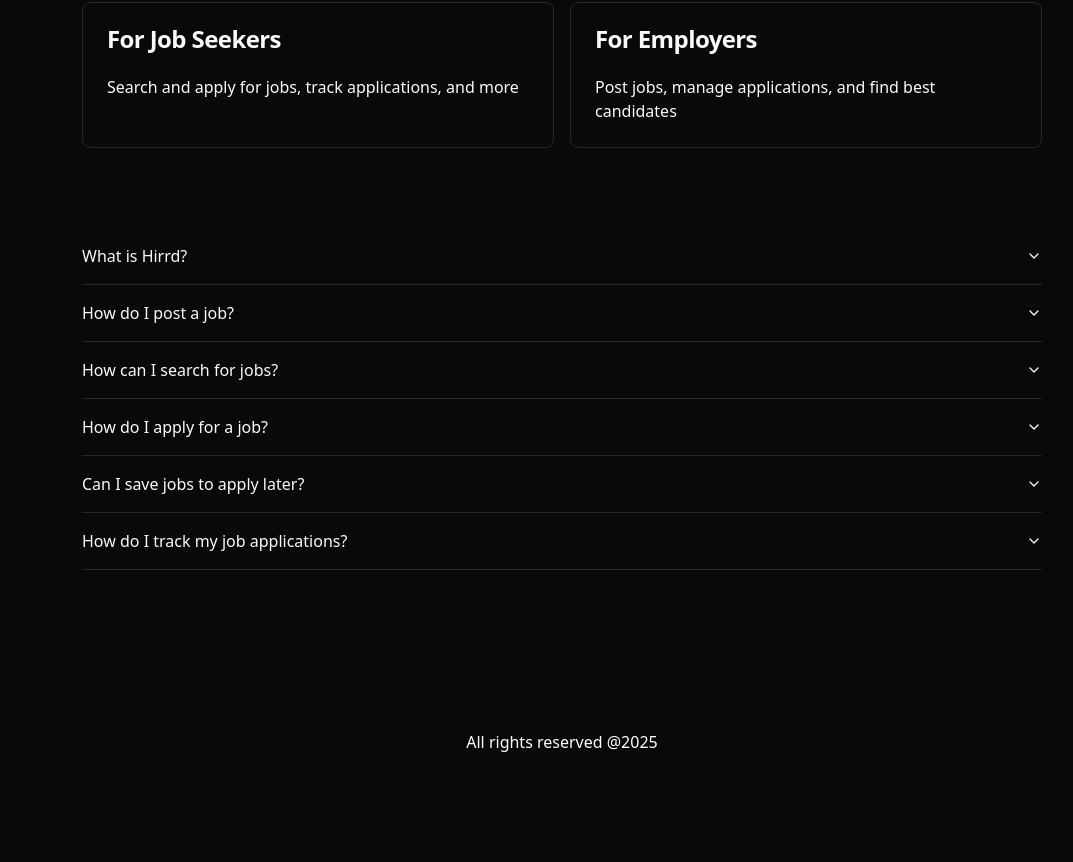
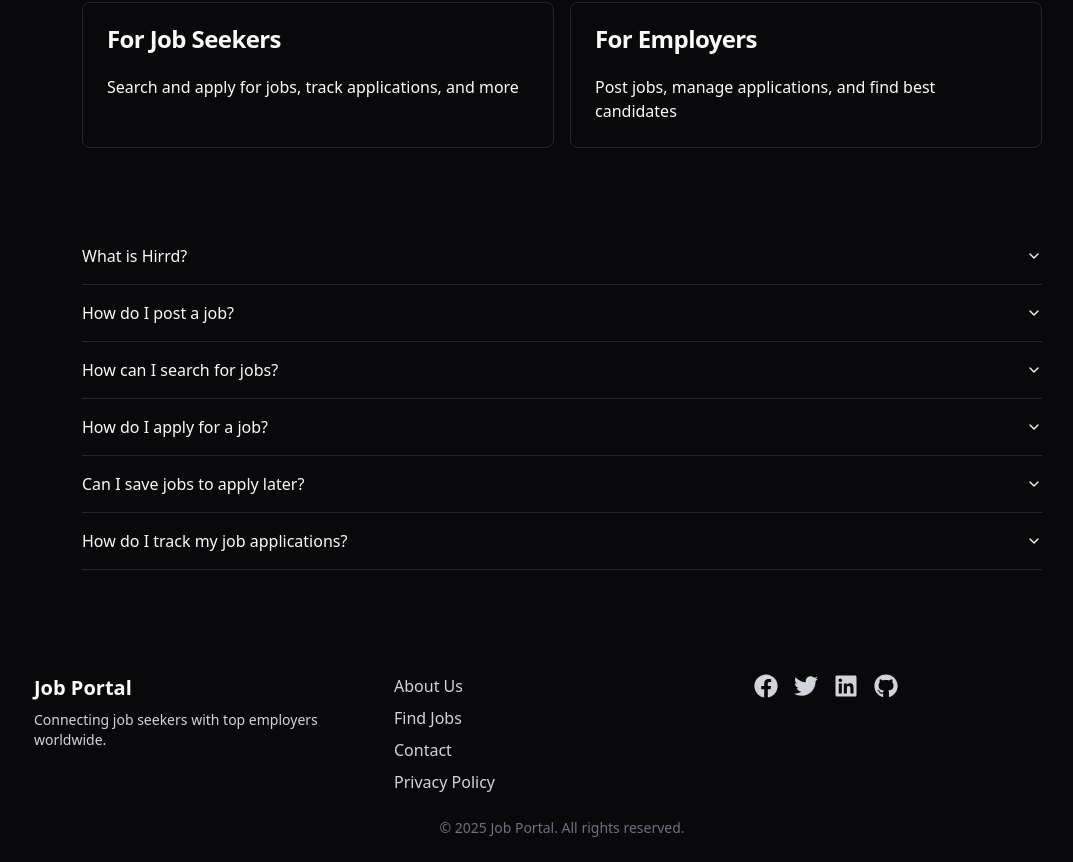
Before and after one commit to Sankalp20Tiwari/job_portal, a React app: page / in a window 1280 px wide. Shown: the part 1485-2347 px from the top of the page, without its empty margins (78-1151 px from the left). Before the commit the page ends 2279 px from the top, so only its background shows below. Built offline with nearby package versions, Linux system fonts and the light colour scheme; no server answers; the HTML template or start-up script is replaced by a standard one.

Commit message:
footer added

```diff
--- a/package.json
+++ b/package.json
@@ -30,6 +30,7 @@
     "react": "^18.3.1",
     "react-dom": "^18.3.1",
     "react-hook-form": "^7.54.2",
+    "react-icons": "^5.5.0",
     "react-router-dom": "^6.26.0",
     "react-spinners": "^0.15.0",
     "tailwind-merge": "^2.6.0",
--- /dev/null
+++ b/src/components/footer.jsx
@@ -0,0 +1,50 @@
+import { FaFacebook, FaTwitter, FaLinkedin, FaGithub } from "react-icons/fa";
+
+const Footer = () => {
+  return (
+    <footer className="  text-gray-300 py-6">
+      <div className="max-w-7xl mx-auto px-4 sm:px-6 lg:px-8">
+        <div className="grid grid-cols-1 md:grid-cols-3 gap-6">
+          {/* Brand & Description */}
+          <div>
+            <h2 className="text-xl font-bold text-white">Job Portal</h2>
+            <p className="mt-2 text-sm">
+              Connecting job seekers with top employers worldwide.
+            </p>
+          </div>
+
+          {/* Navigation Links */}
+          <div className="flex flex-col space-y-2">
+            <a href="/about" className="hover:text-white">About Us</a>
+            <a href="/jobs" className="hover:text-white">Find Jobs</a>
+            <a href="/contact" className="hover:text-white">Contact</a>
+            <a href="/privacy" className="hover:text-white">Privacy Policy</a>
+          </div>
+
+          {/* Social Media Links */}
+          <div className="flex space-x-4">
+            <a href="https://facebook.com" target="_blank" rel="noopener noreferrer">
+              <FaFacebook className="w-6 h-6 hover:text-blue-500" />
+            </a>
+            <a href="https://twitter.com" target="_blank" rel="noopener noreferrer">
+              <FaTwitter className="w-6 h-6 hover:text-blue-400" />
+            </a>
+            <a href="https://linkedin.com" target="_blank" rel="noopener noreferrer">
+              <FaLinkedin className="w-6 h-6 hover:text-blue-600" />
+            </a>
+            <a href="https://github.com" target="_blank" rel="noopener noreferrer">
+              <FaGithub className="w-6 h-6 hover:text-gray-400" />
+            </a>
+          </div>
+        </div>
+
+        {/* Copyright Section */}
+        <div className="mt-6 text-center text-sm text-gray-500">
+          © {new Date().getFullYear()} Job Portal. All rights reserved.
+        </div>
+      </div>
+    </footer>
+  );
+};
+
+export default Footer;
--- a/src/layouts/app-layout.jsx
+++ b/src/layouts/app-layout.jsx
@@ -1,3 +1,4 @@
+import Footer from '@/components/footer'
 import Header from '@/components/header'
 import React from 'react'
 import { Outlet } from 'react-router-dom'
@@ -11,8 +12,10 @@
         <main className='min-h-screen container'>
             <Header />
             <Outlet />
+            <Footer />
         </main>
-        <div className='p-10 text-center bg-transparent text-white mt-10 '>All rights reserved @2025</div>
+
+        {/* <div className='p-10 text-center bg-transparent text-white mt-10 '>All rights reserved @2025</div> */}
     </div>
   )
 }
```
Also changed, not shown: 1 other file (tests, documents, lock files or other folders).
